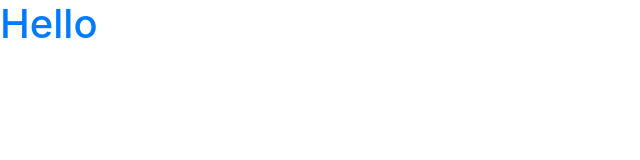
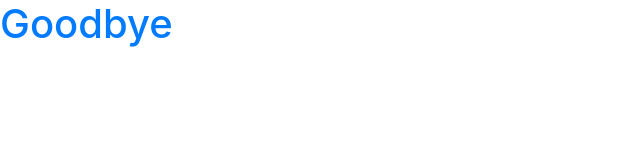
Before and after one commit to Mrnadjiboss/exo_final_git_suite, a plain HTML site: page index.html in a window 1280 px wide. Shown: the whole page, without its empty margins (0-640 px from the left). Drawn offline with nearby package versions, Linux system fonts and the light colour scheme.

Commit message:
h1=goodbyz

```diff
--- a/index.html
+++ b/index.html
@@ -9,7 +9,7 @@
     <title>nadjib</title>
 </head>
 <body>
-    <h1 class="text-primary">Hello</h1>
+    <h1 class="text-primary">Goodbye</h1>
 
 </body>
 </html>
```
